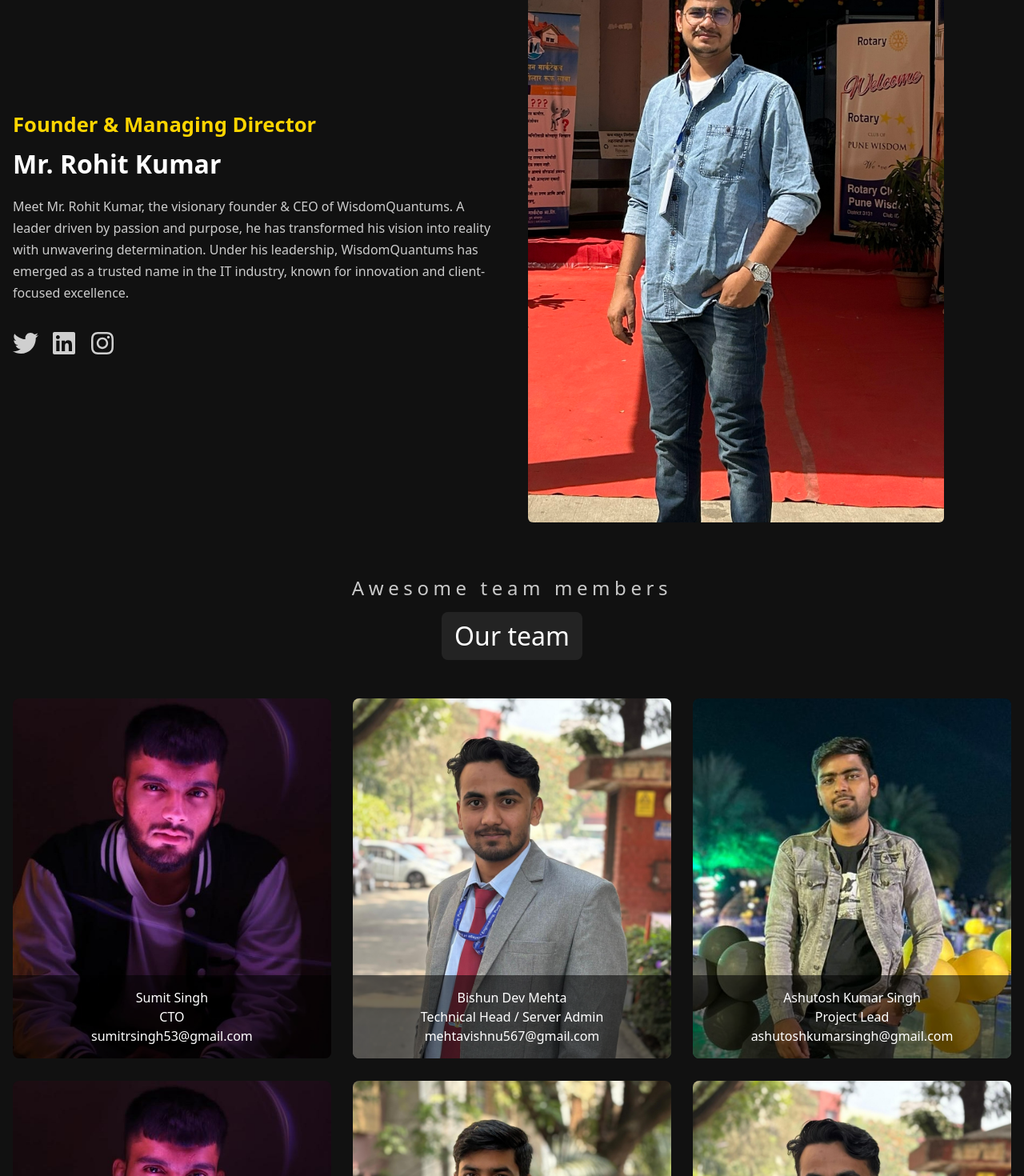
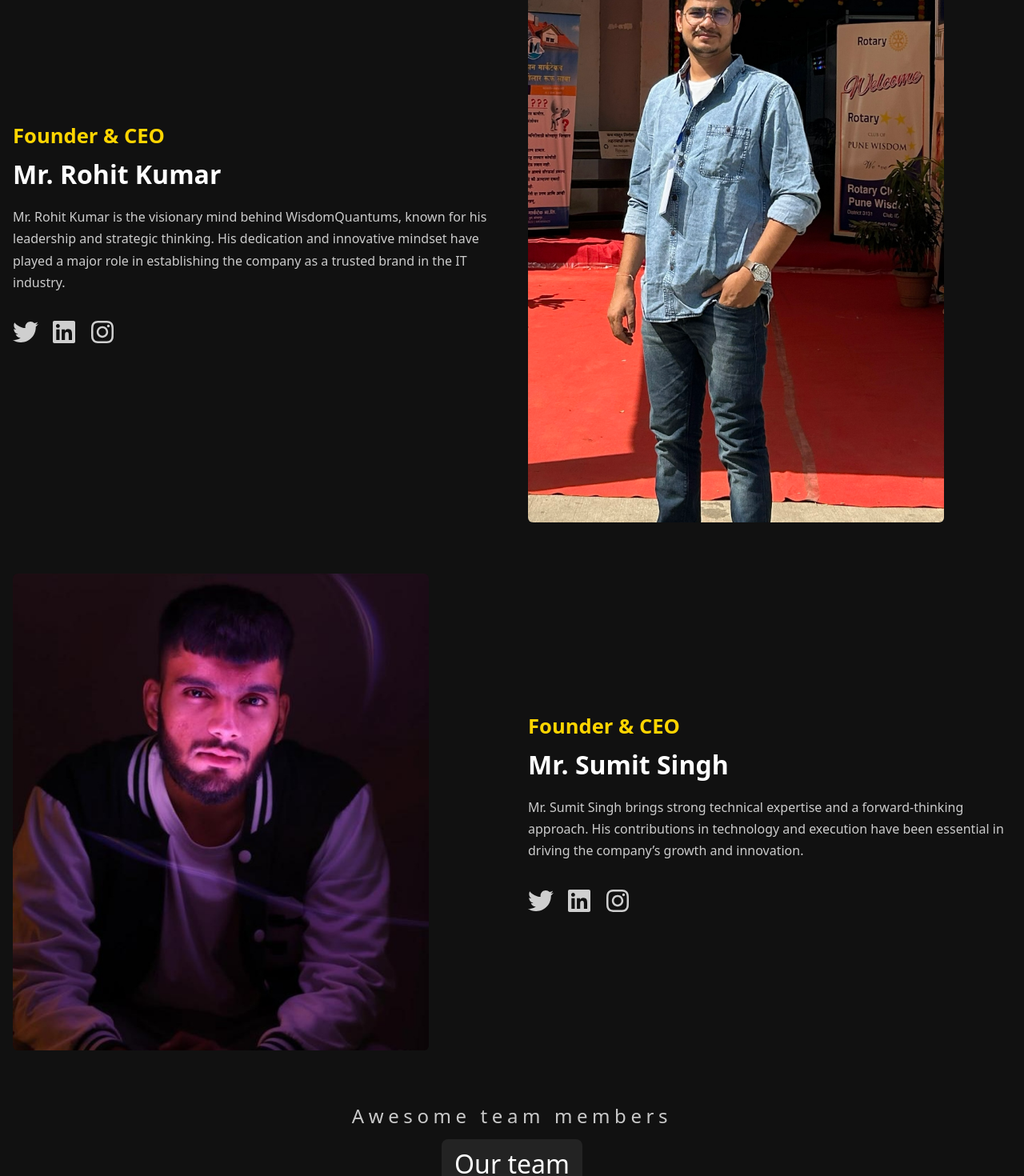
Before and after one commit to wisdomquantums/company-website, a React (Vite) app in the folder frontend/: page /who-we-are in a window 1280 px wide. Shown: the part 1500-2970 px from the top of the page at 80% size. Built offline with nearby package versions, Linux system fonts and the light colour scheme.

Commit message:
founder edit

```diff
--- a/frontend/src/pages/WhoWeAre/WhoWeAre.css
+++ b/frontend/src/pages/WhoWeAre/WhoWeAre.css
@@ -91,19 +91,33 @@
 }
 
 /* =======================================================
-   FOUNDER SECTION
+   FOUNDERS (TWO FOUNDERS LAYOUT)
 ======================================================= */
-.wq-founder-section {
+.wq-founders-two {
     max-width     : 1300px;
     margin        : 4rem auto;
     display       : flex;
-    gap           : 2.5rem;
-    align-items   : center;
+    flex-direction: column;
+    gap           : 4rem;
     padding-inline: 1rem;
 }
 
+.wq-founder-card {
+    display    : flex;
+    gap        : 2.5rem;
+    align-items: center;
+}
+
+/* Alternate layout (Right-left for 2nd founder) */
+.wq-founder-card:nth-child(even) {
+    flex-direction: row-reverse;
+}
+
+/* Mobile responsiveness */
 @media (max-width: 950px) {
-    .wq-founder-section {
+
+    .wq-founder-card,
+    .wq-founder-card:nth-child(even) {
         flex-direction: column;
         text-align    : center;
     }
@@ -155,7 +169,6 @@
     color    : #00aaff;
 }
 
-/* Image */
 .wq-founder-right {
     flex      : 1;
     text-align: center;
--- a/frontend/src/pages/WhoWeAre/WhoWeAre.jsx
+++ b/frontend/src/pages/WhoWeAre/WhoWeAre.jsx
@@ -1,7 +1,13 @@
 import "./WhoWeAre.css";
 import { FaTwitter, FaLinkedin, FaInstagram } from "react-icons/fa";
+
 import whoweare from "../../assets/images/pages/whoweare.jpg";
-import founder from "../../assets/images/pages/founder.jpg";
+
+// Founder Images
+import founderRohit from "../../assets/images/pages/founder.jpg";
+import founderSumit from "../../assets/images/pages/sumit.jpg";
+
+// Team Images
 import sumit from "../../assets/images/pages/sumit.jpg";
 import bishun from "../../assets/images/pages/bishun.jpg";
 import ashutosh from "../../assets/images/pages/ashutosh.jpg";
@@ -90,18 +96,21 @@ export default function WhoWeAre() {
         </p>
       </section>
 
-      {/* FOUNDER SECTION */}
-      <section className="wq-founder-section wq-animate-up">
+      {/* ===========================
+          TWO FOUNDERS SECTION
+      ============================ */}
+      <section className="wq-founders-two wq-animate-up">
+        {/* Founder Rohit */}
+        <div className="wq-founder-card">
           <div className="wq-founder-left">
-          <h3 className="wq-founder-role">Founder & Managing Director</h3>
+            <h3 className="wq-founder-role">Founder & CEO</h3>
             <h2 className="wq-founder-name">Mr. Rohit Kumar</h2>
 
             <p className="wq-founder-desc">
-            Meet Mr. Rohit Kumar, the visionary founder & CEO of WisdomQuantums.
-            A leader driven by passion and purpose, he has transformed his
-            vision into reality with unwavering determination. Under his
-            leadership, WisdomQuantums has emerged as a trusted name in the IT
-            industry, known for innovation and client-focused excellence.
+              Mr. Rohit Kumar is the visionary mind behind WisdomQuantums, known
+              for his leadership and strategic thinking. His dedication and
+              innovative mindset have played a major role in establishing the
+              company as a trusted brand in the IT industry.
             </p>
 
             <div className="wq-founder-social">
@@ -132,7 +141,61 @@ export default function WhoWeAre() {
           </div>
 
           <div className="wq-founder-right">
-          <img src={founder} className="wq-founder-img" alt="Founder" />
+            <img
+              src={founderRohit}
+              className="wq-founder-img"
+              alt="Founder Rohit"
+            />
+          </div>
+        </div>
+
+        {/* Founder Sumit */}
+        <div className="wq-founder-card">
+          <div className="wq-founder-left">
+            <h3 className="wq-founder-role">Founder & CEO</h3>
+            <h2 className="wq-founder-name">Mr. Sumit Singh</h2>
+
+            <p className="wq-founder-desc">
+              Mr. Sumit Singh brings strong technical expertise and a
+              forward-thinking approach. His contributions in technology and
+              execution have been essential in driving the company’s growth and
+              innovation.
+            </p>
+
+            <div className="wq-founder-social">
+              <a
+                href="https://twitter.com/sumit"
+                target="_blank"
+                rel="noopener noreferrer"
+              >
+                <FaTwitter className="wq-social-icon" />
+              </a>
+
+              <a
+                href="https://www.linkedin.com/in/sumit"
+                target="_blank"
+                rel="noopener noreferrer"
+              >
+                <FaLinkedin className="wq-social-icon" />
+              </a>
+
+              <a
+                href="https://www.instagram.com/sumit"
+                target="_blank"
+                rel="noopener noreferrer"
+              >
+                <FaInstagram className="wq-social-icon" />
+              </a>
+            </div>
+          </div>
+
+          <div className="wq-founder-right">
+            <img
+              src={founderSumit}
+              className="wq-founder-img"
+              alt="Founder Sumit"
+            />
+          </div>
         </div>
       </section>
 
@@ -149,7 +212,6 @@ export default function WhoWeAre() {
             {/* FRONT */}
             <div className="wq-flip-inner wq-flip-front">
               <img src={t.img} className="wq-team-img" alt={t.name} />
-
               <div className="wq-team-info">
                 <h3>{t.name}</h3>
                 <p>{t.role}</p>
@@ -161,7 +223,9 @@ export default function WhoWeAre() {
             <div className="wq-flip-inner wq-flip-back">
               <div className="wq-team-overlay">
                 <p className="wq-team-quote">{t.quote}</p>
+                <a href={t.linkedIn} target="_blank" rel="noopener noreferrer">
                   <FaLinkedin className="wq-team-icon" />
+                </a>
               </div>
             </div>
           </div>
```
Also changed, not shown: 1 other file (tests, documents, lock files or other folders). Lines whose indentation alone changed are shown as unchanged.
